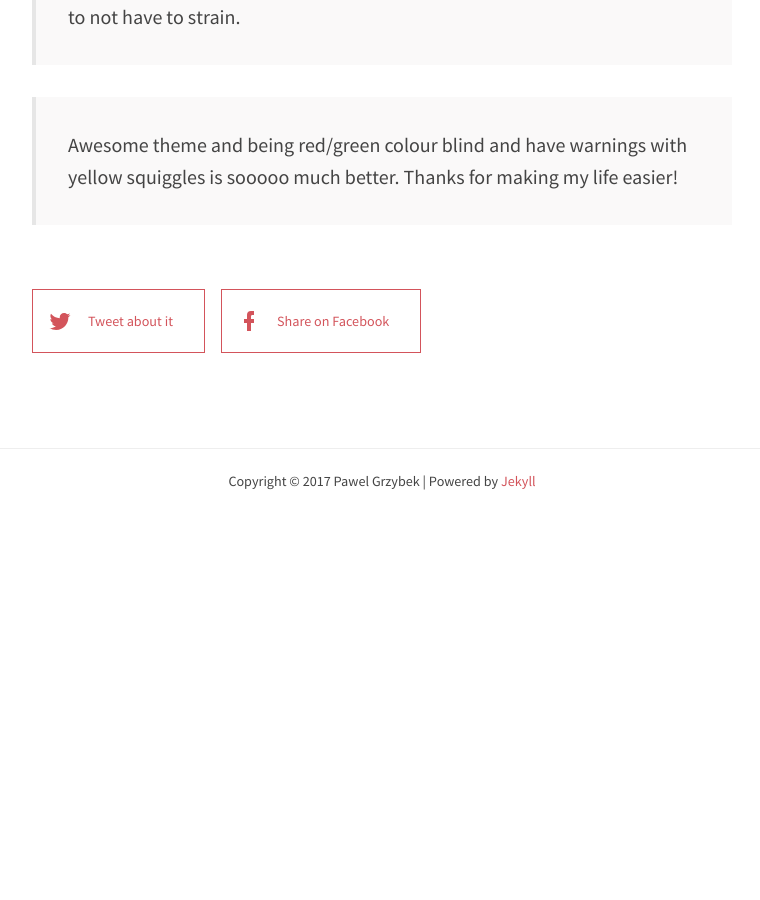
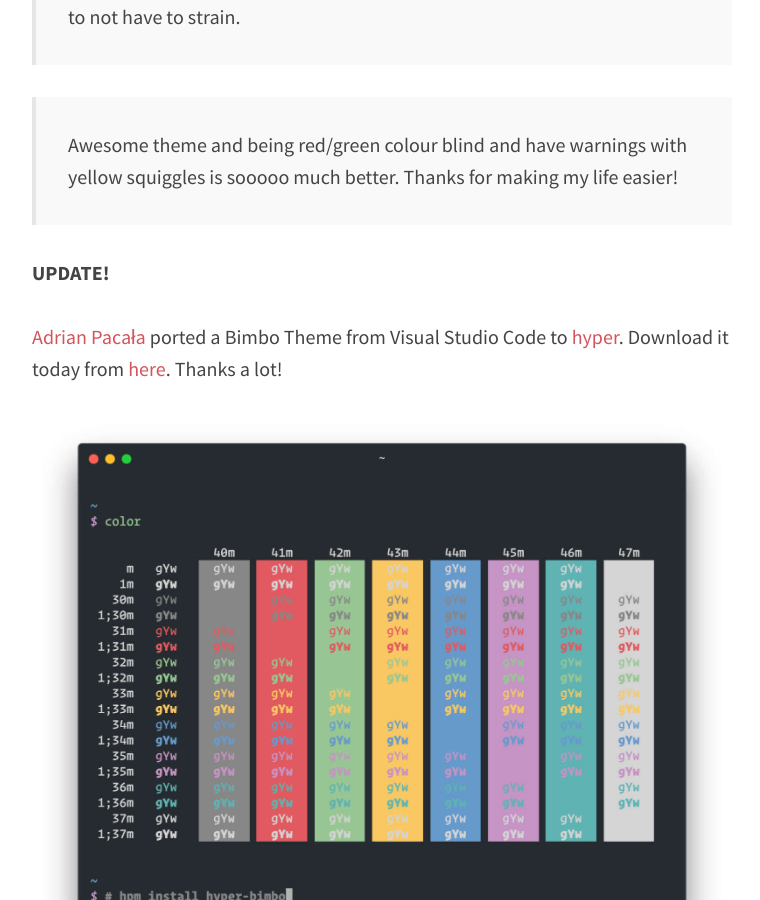
Before and after one commit to kimruddock/pawelgrzybek.github.io, a Jekyll site: the page built from _posts/2017-07-15-i-built-a-thing-bimbo-theme-for-visual-studio-code.md, in a window 1280 px wide and 900 px high, scrolled down 2921 px. Shown: the whole window, without its empty margins (258-1018 px from the left). Built offline with Jekyll 4.4.1, drawn with Linux system fonts in a browser that asks for light colours; comment, search, counter and statistics services are not loaded; before the commit the page ends 3434 px from its top, so only the background shows below that.

Commit message:
bimbo available for hyper

```diff
--- a/_posts/2017-07-15-i-built-a-thing-bimbo-theme-for-visual-studio-code.md
+++ b/_posts/2017-07-15-i-built-a-thing-bimbo-theme-for-visual-studio-code.md
@@ -30,3 +30,9 @@ O wow! I really considered great contrast building this theme but I didn't reali
 > I have terrible vision and high contrast themes make my life so much easier. Problem is, many of the high contrast themes are blindingly bright. Your theme is muted just enough to not be hard on the eyes, but bright enough to not have to strain.
 
 > Awesome theme and being red/green colour blind and have warnings with yellow squiggles is sooooo much better. Thanks for making my life easier!
+
+**UPDATE!**
+
+[Adrian Pacała](https://twitter.com/adrianpacala) ported a Bimbo Theme from Visual Studio Code to [hyper](https://hyper.is/). Download it today from [here](https://www.npmjs.com/package/hyper-bimbo). Thanks a lot!
+
+![Bimbo Theme - layout variations](/photos/2017-07-15-5.jpg)
```
Also changed, not shown: photos/2017-07-15-5.jpg (added).
